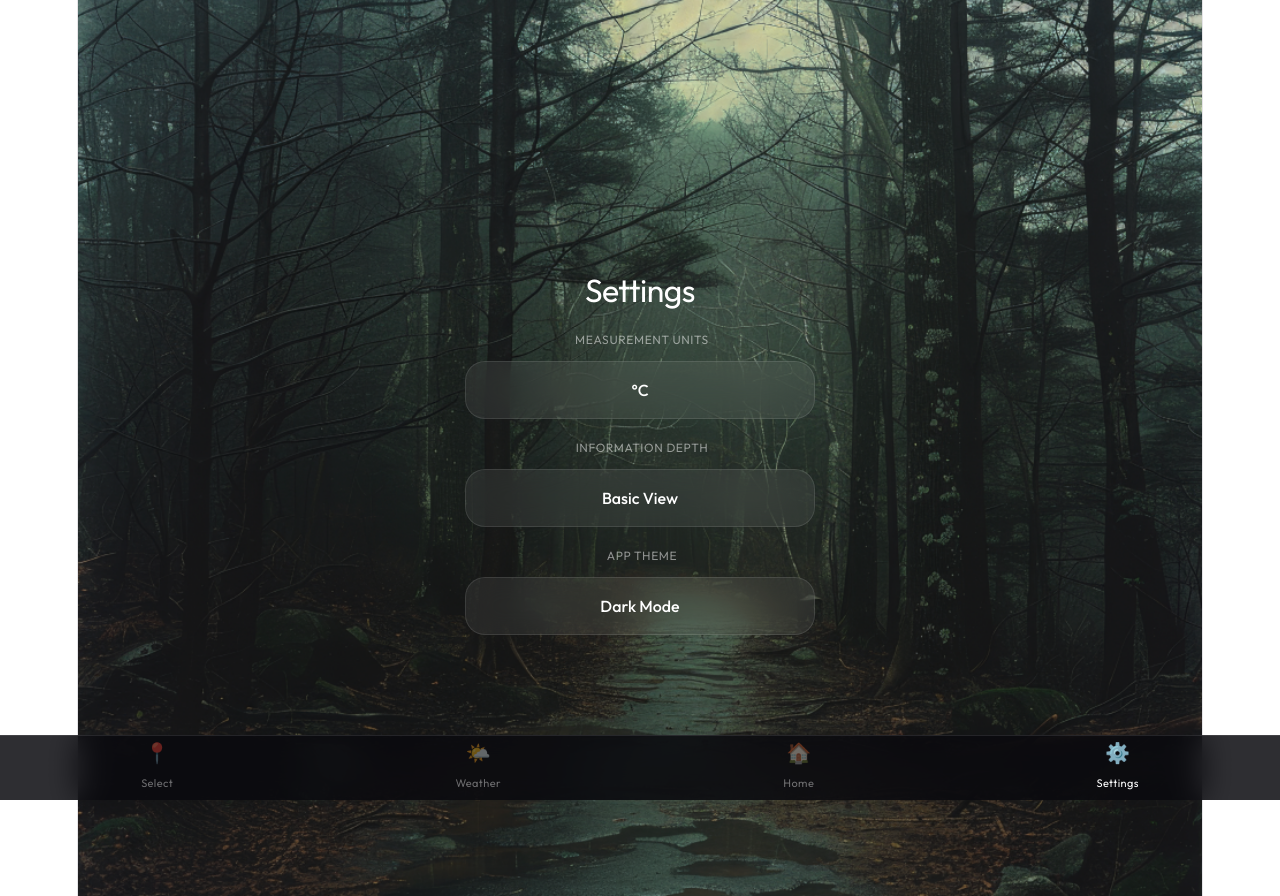
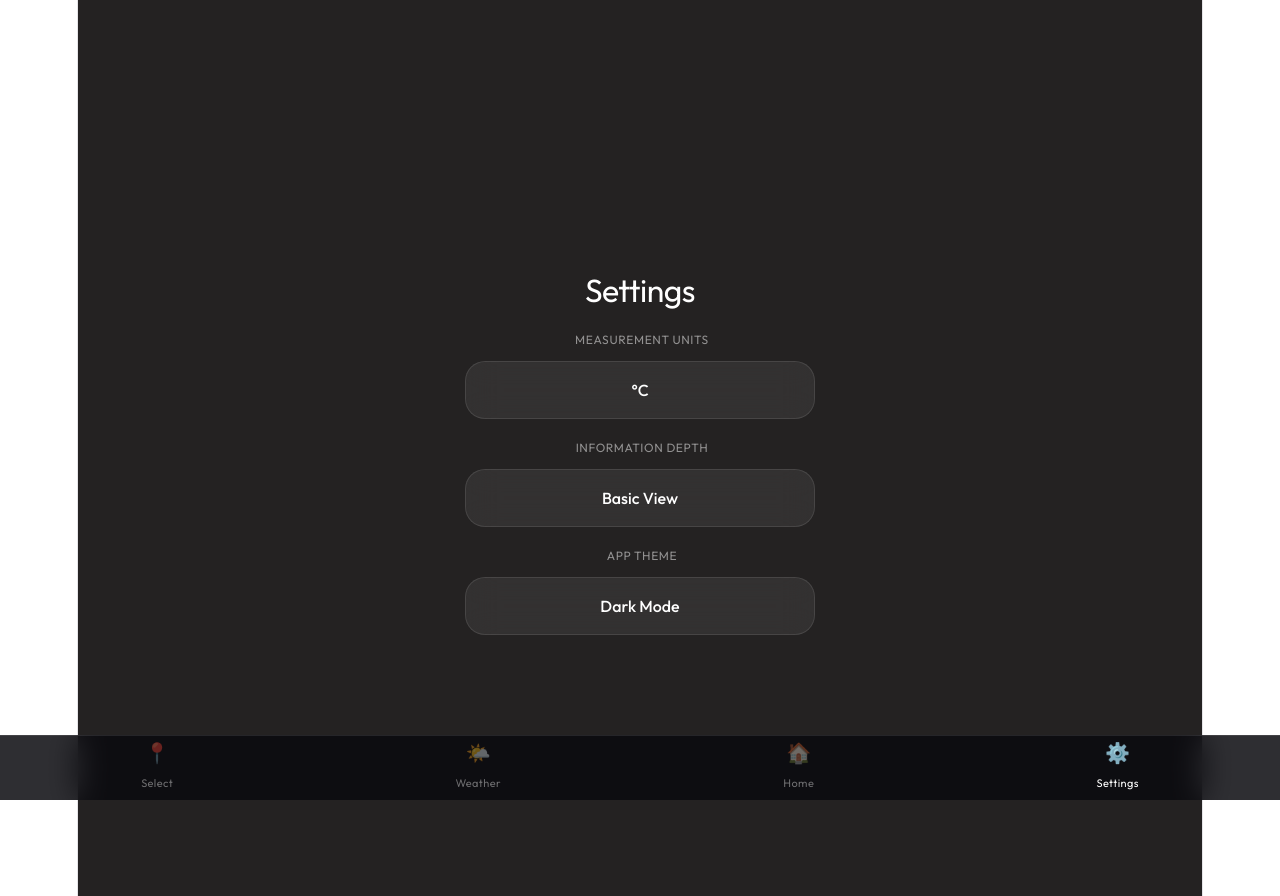
Before and after one commit to Da-vid-Lin/weather-app, a React (Vite) app: page /settings in a window 1280 px wide. Built offline with nearby package versions, Linux system fonts and the light colour scheme; no server answers.

Commit message:
Settings has now a dark background.

```diff
--- a/src/components/SettingsCard.jsx
+++ b/src/components/SettingsCard.jsx
@@ -2,7 +2,7 @@ import { useSettings } from '../contexts/settingsContext';
 import  UnitToggle  from './toggles/UnitToggle'
 import  DepthToggle  from './toggles/DepthToggle'
 import  ViewToggle  from './toggles/ViewToggle'
-import '../styles/Settings.css'
+import '../styles/settings.css'
 
 export default function SettingsCard() {
     const { state, dispatch } = useSettings();
--- a/src/styles/settings.css
+++ b/src/styles/settings.css
@@ -7,9 +7,8 @@
     text-align: center;
     min-height: 100svh;
     padding: 56px 20px 40px;
-    background-image: url('/src/assets/background/HomeBG.png');
-    background-size: cover;
-    background-position: center top;
+    background-image: none;
+    background-color: #242222;
     font-family: 'Outfit', sans-serif;
     gap: 16px;
 }
```
